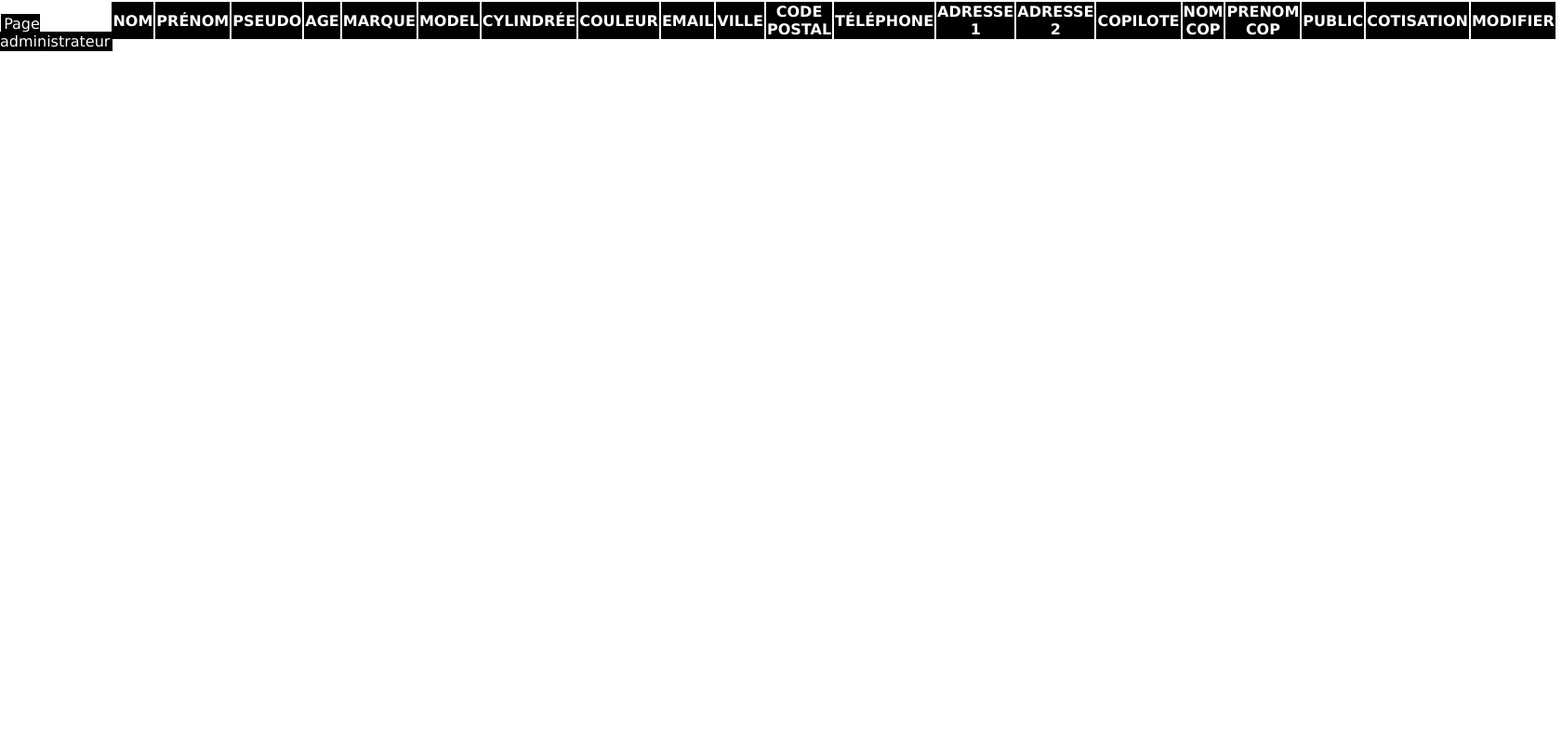
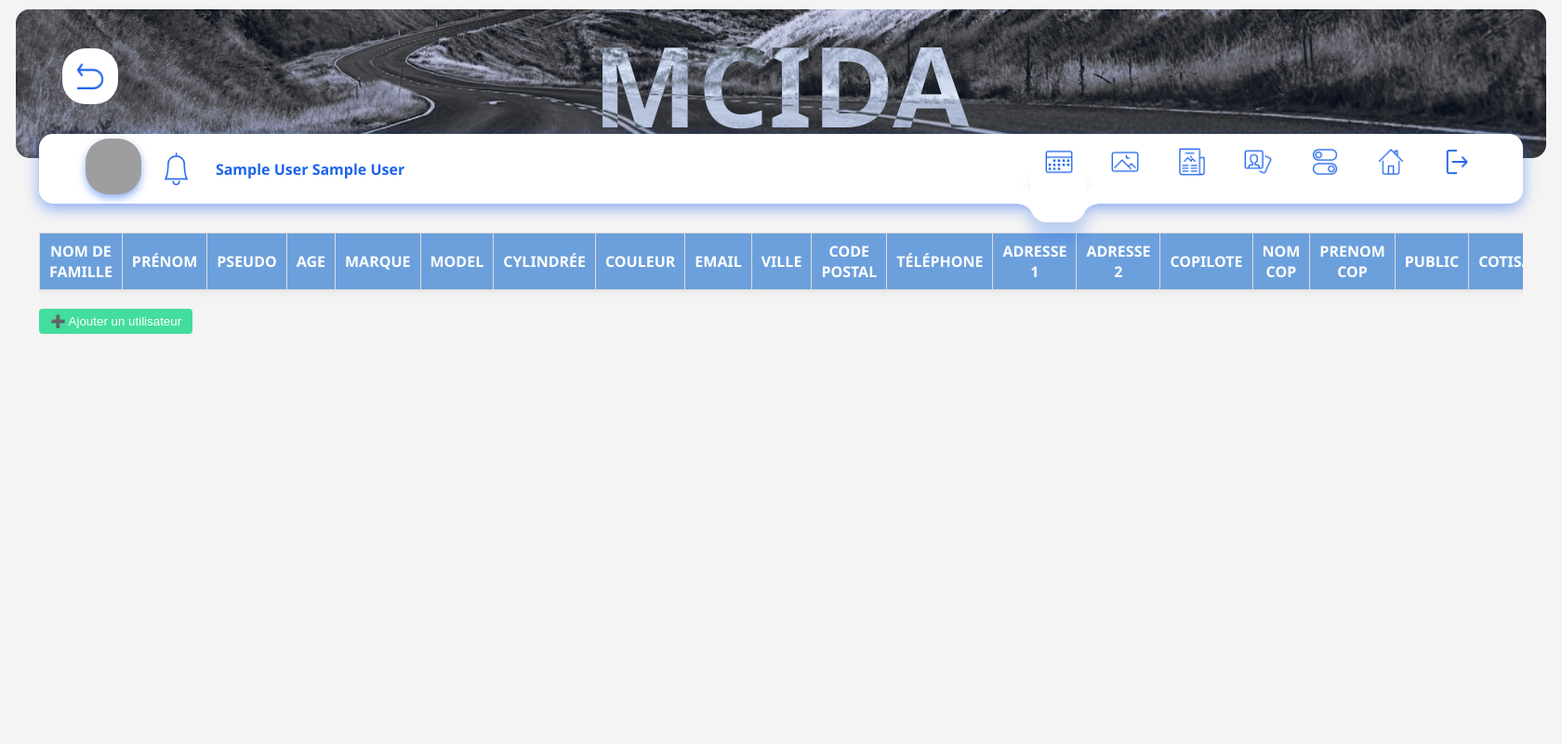
Before and after one commit to Moto-MCIDA/MCIDA-v1, a PHP site: page /membres/admin/utilisateur_admin.php in a window 1680 px wide. Shown: the whole page at 93% size. Run offline with PHP 8.4, Linux system fonts and the light colour scheme; the visitor is signed in with stand-in values (Sample User, id 1); data that the repository does not hold is empty; grey boxes are pictures that could not be loaded.

Commit message:
feat: Add creat user functionality and review style

```diff
--- a/membres/admin/admin.php
+++ b/membres/admin/admin.php
@@ -41,7 +41,7 @@ if(isset($_SESSION['user_id']) AND !empty($_SESSION['user_id'])) {
 						<a href="utilisateur_admin.php">Informations utilisateurs</a>
 					</td>
 				</tr>
-				<tr>
+				<!-- <tr>
 					<td>
 						<a href="balade_admin.php">Information balades</a>
 					</td>
@@ -50,7 +50,7 @@ if(isset($_SESSION['user_id']) AND !empty($_SESSION['user_id'])) {
 					<td>
 						<a href="public_admin.php">Balades pages public</a>
 					</td>
-				</tr>
+				</tr> -->
 			</tbody>
 		</table>
 	</div>
@@ -65,6 +65,8 @@ if(isset($_SESSION['user_id']) AND !empty($_SESSION['user_id'])) {
 	}
 
 	setInterval('updateDiv()', 5000);
+	$("#img_top > a").attr("href", "../index.php");
+	$("#bar_profil > div > a").attr("href", "../index.php");
 
 </script>
 
--- a/membres/admin/utilisateur_admin.php
+++ b/membres/admin/utilisateur_admin.php
@@ -24,16 +24,130 @@ if(isset($_SESSION['user_id']) AND !empty($_SESSION['user_id'])) {
 	<title>MCIDA | Administrateur</title>
 
 </head>
+<style>
+	body {
+		font-family: 'Segoe UI', sans-serif;
+		background-color: #f4f4f4;
+		margin: 0;
+		padding: 0;
+	}
+
+	#utilisateur {
+		overflow-x: auto;
+		grid-row-start: 2;
+		grid-column-start: 1;
+		grid-row-end: 5;
+		grid-column-end: 7;
+		width: 95%;
+		height: 90%;
+		margin: auto;
+		margin-bottom: 10px;
+	}
+
+	table {
+		width: 100%;
+		border-collapse: collapse;
+		background-color: white;
+		box-shadow: 0 0 10px rgba(0,0,0,0.1);
+	}
+
+	th, td {
+		padding: 8px 10px;
+		border: 1px solid #ddd;
+		text-align: center;
+	}
+
+	thead {
+		background-color: #6CA0DC;
+		color: white;
+	}
+
+	input[type="text"], input[type="number"], input[type="email"], input[type="date"], input[type="tel"] {
+		width: 100%;
+		padding: 5px;
+		box-sizing: border-box;
+		border: 1px solid #ccc;
+		border-radius: 4px;
+	}
+
+	input[type="submit"], button {
+		padding: 6px 12px;
+		border: none;
+		border-radius: 4px;
+		cursor: pointer;
+	}
+
+	input[type="submit"][name="modifier"] {
+		background-color: #6CA0DC;
+		color: white;
+	}
+
+	input[type="submit"][name="supprimer"] {
+		background-color: #E74F3F;
+		color: white;
+	}
+
+	button#ajoutBtn {
+		background-color: #43DD9D;
+		color: white;
+		margin: 20px 0;
+	}
+
+	#ajoutModal {
+		position: fixed;
+		top: 0;
+		left: 0;
+		width: 100%;
+		height: 100%;
+		background: rgba(0,0,0,0.5);
+		display: none;
+		justify-content: center;
+		align-items: center;
+		z-index: 999;
+	}
+
+	#ajoutModal form {
+		background-color: white;
+		padding: 20px;
+		border-radius: 8px;
+		max-width: 700px;
+		width: 90%;
+		display: flex;
+		flex-wrap: wrap;
+		gap: 10px;
+		justify-content: space-between;
+		box-shadow: 0 0 15px rgba(0,0,0,0.2);
+	}
+
+	#ajoutModal label {
+		flex: 1 1 45%;
+		display: flex;
+		flex-direction: column;
+		font-weight: bold;
+		font-size: 14px;
+	}
+
+	#ajoutModal input[type="submit"],
+	#ajoutModal button {
+		flex: 1 1 45%;
+		margin-top: 10px;
+	}
+
+	@media screen and (max-width: 768px) {
+		#ajoutModal label {
+			flex: 1 1 100%;
+		}
+	}
+</style>
 <body>
-	<p><a style="padding: 1% 2.5%;
-			    margin: 1%;
-			    background-color: black;
-			    color: white;" href="admin.php">Page administrateur</a></p>
+	<?php
+	include_once('../fonction/header.php');
+	?>
 	<div id="utilisateur">
 		<table>
 			<thead>
 				<tr>
-					<td>NOM</td>
+					<td>NOM DE FAMILLE</td>
 					<td>PRÉNOM</td>
 					<td>PSEUDO</td>
 					<td>AGE</td>
@@ -52,7 +166,7 @@ if(isset($_SESSION['user_id']) AND !empty($_SESSION['user_id'])) {
 					<td>PRENOM COP</td>
 					<td>PUBLIC</td>
 					<td>COTISATION</td>
-					<td>MODIFIER</td>
+					<td>MODIFIER / SUPPRIMER</td>
 				</tr>
 			</thead>
 			<?php
@@ -101,18 +215,67 @@ if(isset($_SESSION['user_id']) AND !empty($_SESSION['user_id'])) {
 			print($html);
 			?>
 		</table>
+		<button id="ajoutBtn">➕ Ajouter un utilisateur</button>
 	</div>
+	<div id="ajoutModal" style="display: none;
+    position: fixed;
+    top: 50%;
+    left: 50%;
+    transform: translate(-50%, -50%);
+    width: auto;
+    height: auto;
+    background: white;
+    border: 2px solid black;
+    padding: 2%;
+    z-index: 999;">
+	<span onclick="document.getElementById('ajoutModal').style.display='none'"
+      style="position: absolute; top: 10px; right: 15px; font-size: 20px; font-weight: bold; cursor: pointer;">
+    ✖
+</span>
+    <form method="post" action="ajout_utilisateur_admin.php">
+        <label>Nom: <input type="text" name="nom" required></label>
+        <label>Prénom: <input type="text" name="prenom" required></label>
+        <label>Pseudo: <input type="text" name="pseudo" required></label>
+        <label>Age: <input type="date" name="age" required></label>
+        <label>Marque: <input type="text" name="marque" required></label>
+        <label>Modèle: <input type="text" name="model" required></label>
+        <label>Cylindrée: <input type="number" name="cylindre" required></label>
+        <label>Couleur: <input type="text" name="couleur" required></label>
+        <label>Email: <input type="email" name="email" required></label>
+        <label>Ville: <input type="text" name="ville" required></label>
+        <label>Code postal: <input type="number" name="cp" required></label>
+        <label>Téléphone: <input type="tel" name="tel" pattern="[0-9]{10}" required></label>
+        <br><br>
+        <input type="submit" name="ajouter" value="Ajouter" style="padding: 5px 10px;">
+	</form>
+</div>
 </body>
 </html>
 
 <script type="text/javascript">
 
-	function updateDiv()
-	{
-	    $('#notif_img ').load(window.location.href + " #notif_img > a " );
+	function updateDiv() {
+	    $('#notif_img').load(window.location.href + " #notif_img > a");
 	}
+	setInterval(updateDiv, 5000);
 
-	setInterval('updateDiv()', 5000);
+	document.addEventListener('DOMContentLoaded', function () {
+		const ajoutModal = document.getElementById('ajoutModal');
+		const btnAjout = document.getElementById('ajoutBtn');
+		const closeBtn = ajoutModal.querySelector('span');
+
+		btnAjout.addEventListener('click', () => {
+			ajoutModal.style.display = 'flex';
+		});
+
+		if (closeBtn) {
+			closeBtn.addEventListener('click', () => {
+				ajoutModal.style.display = 'none';
+			});
+		}
+	});
+
+	$("#img_top > a").attr("href", "admin.php");
 
 </script>
 
```
Also changed, not shown: membres/admin/ajout_utilisateur_admin.php (added, +63 -0 lines).
